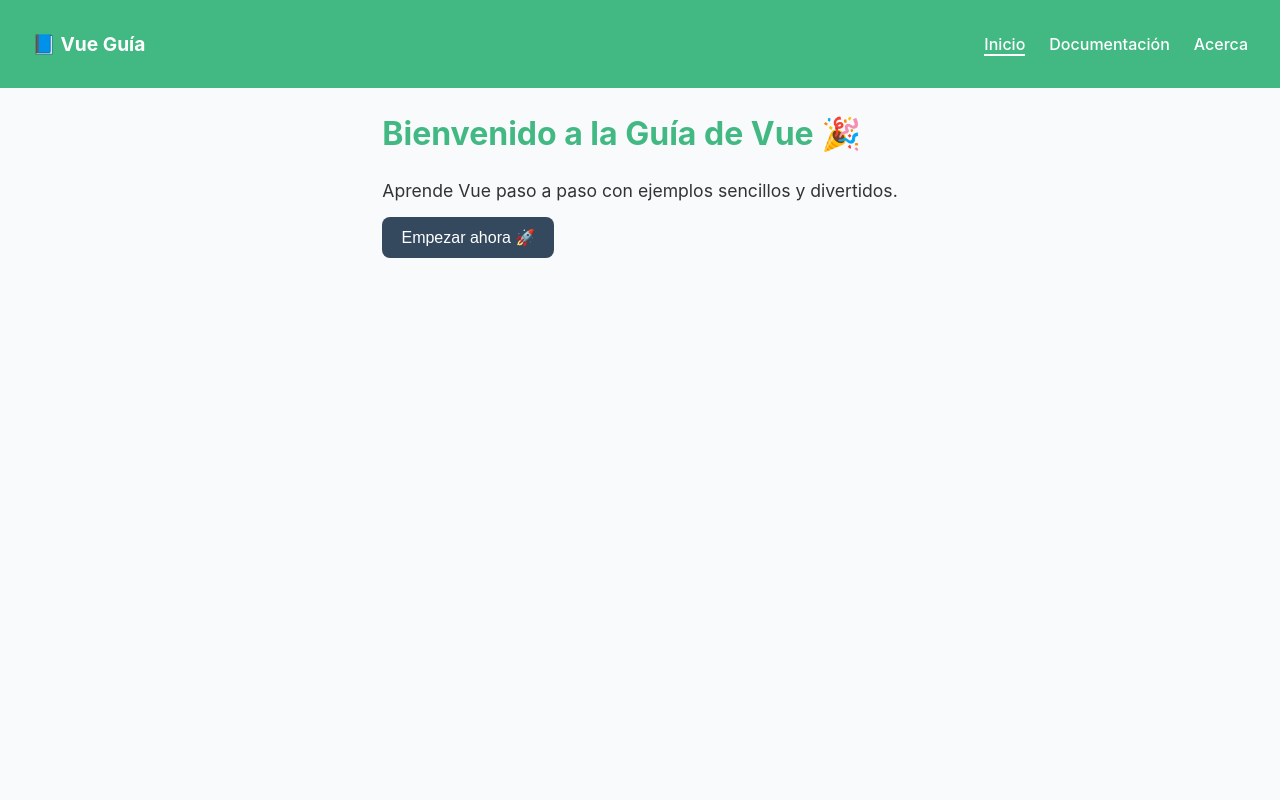
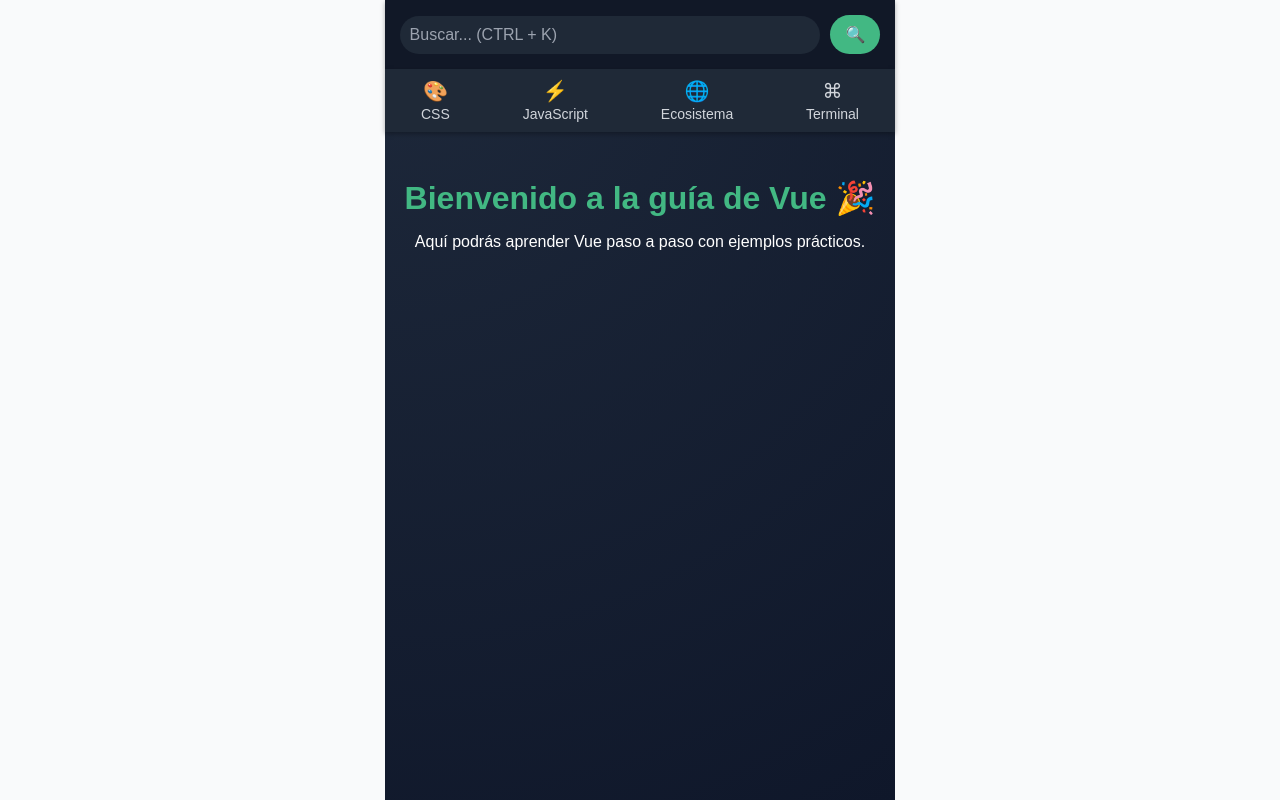
Before and after one commit to Eric-2804/manual_vue, a Vue app: page / in a window 1280 px wide. Built offline with nearby package versions, Linux system fonts and the light colour scheme.

Commit message:
UI change

```diff
--- a/src/components/Navbar.vue
+++ b/src/components/Navbar.vue
@@ -1,42 +1,3 @@
 <template>
-  <nav class="navbar">
-    <h1 class="logo">📘 Vue Guía</h1>
-    <ul class="menu">
-      <li><router-link to="/">Inicio</router-link></li>
-      <li><router-link to="/docs">Documentación</router-link></li>
-      <li><router-link to="/about">Acerca</router-link></li>
-    </ul>
-  </nav>
+
 </template>
-
-<style scoped>
-.navbar {
-  display: flex;
-  justify-content: space-between;
-  align-items: center;
-  background: #42b883;
-  padding: 1rem 2rem;
-  color: white;
-}
-
-.logo {
-  font-size: 1.2rem;
-  font-weight: bold;
-}
-
-.menu {
-  list-style: none;
-  display: flex;
-  gap: 1.5rem;
-}
-
-.menu a {
-  text-decoration: none;
-  color: white;
-  font-weight: 500;
-}
-
-.menu a.router-link-exact-active {
-  border-bottom: 2px solid white;
-}
-</style>
--- a/src/views/Home.vue
+++ b/src/views/Home.vue
@@ -1,35 +1,120 @@
 <template>
-    <section>
-        <h1>Bienvenido a la Guía de Vue 🎉</h1>
-        <p>Aprende Vue paso a paso con ejemplos sencillos y divertidos.</p>
-        <router-link to="/docs">
-            <button class="btn">Empezar ahora 🚀</button>
-        </router-link>
-    </section>
+  <section>
+    <!-- Barra de búsqueda -->
+    <div class="search-container">
+      <input type="text" placeholder="Buscar... (CTRL + K)" />
+      <button>🔍</button>
+    </div>
+
+    <!-- Navbar -->
+    <nav>
+      <router-link to="/css">
+        <span>🎨</span>CSS
+      </router-link>
+      <router-link to="/javascript">
+        <span>⚡</span>JavaScript
+      </router-link>
+      <router-link to="/ecosistema">
+        <span>🌐</span>Ecosistema
+      </router-link>
+      <router-link to="/terminal">
+        <span>⌘</span>Terminal
+      </router-link>
+    </nav>
+
+    <!-- Contenido de prueba -->
+    <main>
+      <h2>Bienvenido a la guía de Vue 🎉</h2>
+      <p>Aquí podrás aprender Vue paso a paso con ejemplos prácticos.</p>
+    </main>
+  </section>
 </template>
 
 <style scoped>
-h1 {
-    font-size: 2rem;
-    color: #42b883;
+/* Fondo general */
+section {
+  min-height: 100vh;
+  background: radial-gradient(circle at top left, #1e293b, #0f172a);
+  color: white;
+  font-family: Arial, sans-serif;
 }
 
-p {
-    font-size: 1.1rem;
-    margin: 1rem 0;
+/* Barra de búsqueda */
+.search-container {
+  display: flex;
+  align-items: center;
+  padding: 15px;
+  background-color: #111827;
+  box-shadow: 0 2px 5px rgba(0,0,0,0.3);
 }
 
-.btn {
-    background: #35495e;
-    color: white;
-    border: none;
-    padding: 0.7rem 1.2rem;
-    border-radius: 8px;
-    cursor: pointer;
-    font-size: 1rem;
+.search-container input {
+  flex: 1;
+  padding: 10px;
+  border: none;
+  border-radius: 20px;
+  outline: none;
+  font-size: 16px;
+  background: #1f2937;
+  color: #e5e7eb;
 }
 
-.btn:hover {
-    background: #2c3e50;
+.search-container input::placeholder {
+  color: #9ca3af;
+}
+
+.search-container button {
+  margin-left: 10px;
+  padding: 10px 15px;
+  border: none;
+  background-color: #42b883;
+  color: white;
+  border-radius: 20px;
+  cursor: pointer;
+  font-size: 16px;
+  transition: background 0.2s ease;
+}
+
+.search-container button:hover {
+  background-color: #2c9e6f;
+}
+
+/* Navbar */
+nav {
+  display: flex;
+  justify-content: space-around;
+  background-color: #1f2937;
+  padding: 10px 0;
+  box-shadow: 0 2px 5px rgba(0,0,0,0.3);
+}
+
+nav a {
+  text-decoration: none;
+  color: #d1d5db;
+  font-size: 14px;
+  text-align: center;
+  transition: color 0.2s ease;
+}
+
+nav a:hover {
+  color: #42b883;
+}
+
+nav a span {
+  display: block;
+  font-size: 20px;
+  margin-bottom: 3px;
+}
+
+/* Contenido */
+main {
+  padding: 20px;
+  text-align: center;
+}
+
+main h2 {
+  font-size: 2rem;
+  margin-bottom: 1rem;
+  color: #42b883;
 }
 </style>
```
